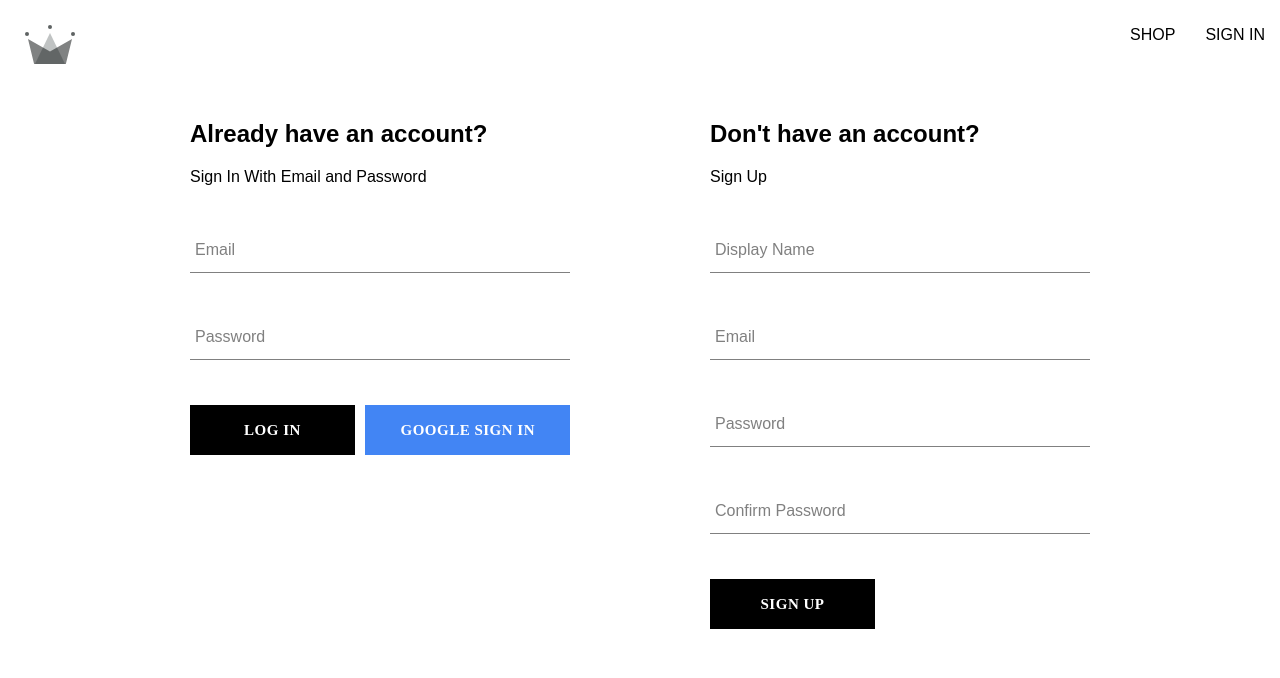
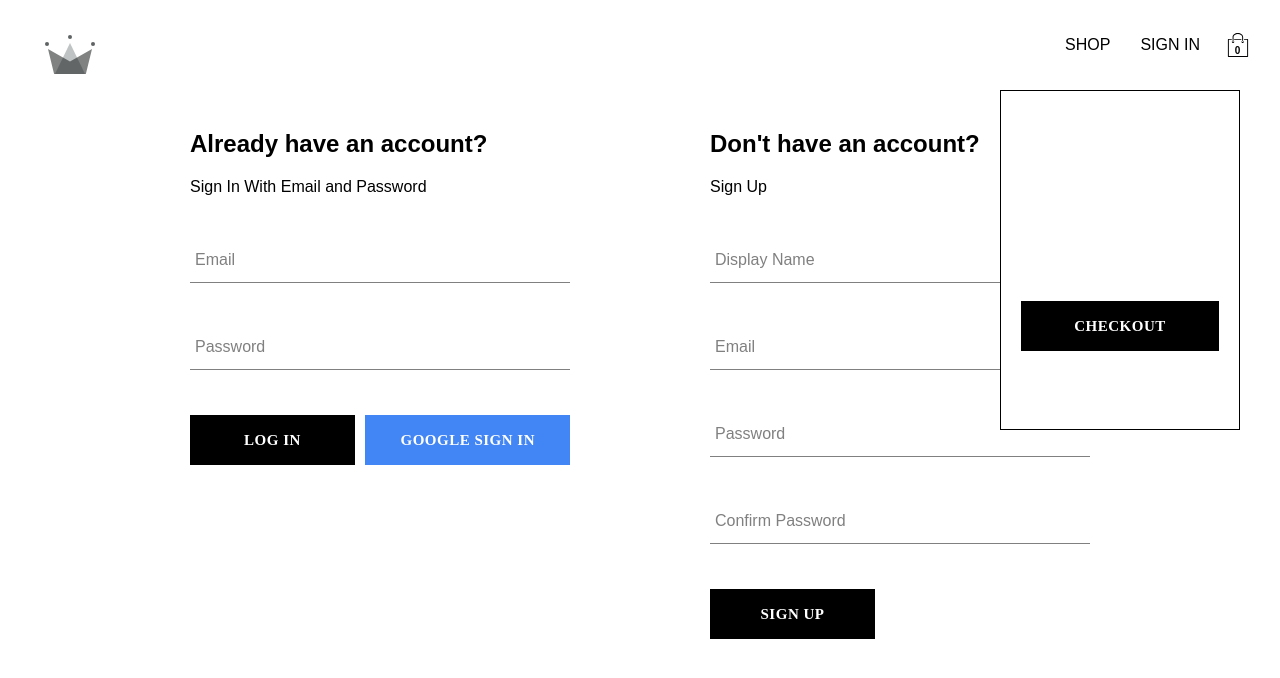
Before and after one commit to JasGharial/react-imperial, a React (Create React App) app: page /auth in a window 1280 px wide. Shown: the top 678 px of the page. Built offline with nearby package versions, Linux system fonts and the light colour scheme; no server answers; the HTML template or start-up script is replaced by a standard one.

Commit message:
Cart-icon + Cart-dropdown Component + Style Refactorisation

```diff
--- /dev/null
+++ b/src/components/cart-dropdown/cart-dropdown.component.jsx
@@ -0,0 +1,18 @@
+// Styles
+import "./cart-dropdown.styles.scss"
+
+// Components
+import Button from "../button/button.component";
+
+const CartDropdown = () => {
+  return(
+    <div className="cart-dropdown-container">
+      <div className="cart-items">
+        <Button>CHECKOUT</Button>
+      </div>
+    </div>
+  )
+
+};
+
+export default CartDropdown;
--- /dev/null
+++ b/src/components/cart-dropdown/cart-dropdown.styles.scss
@@ -0,0 +1,29 @@
+.cart-dropdown-container {
+  position: absolute;
+  width: 240px;
+  height: 340px;
+  display: flex;
+  flex-direction: column;
+  padding: 20px;
+  border: 1px solid black;
+  background-color: white;
+  top: 90px;
+  right: 40px;
+  z-index: 5;
+
+  .empty-message {
+    font-size: 18px;
+    margin: 50px auto;
+  }
+
+  .cart-items {
+    height: 240px;
+    display: flex;
+    flex-direction: column;
+    overflow: scroll;
+  }
+
+  button {
+    margin-top: auto;
+  }
+}
--- /dev/null
+++ b/src/components/cart-icon/cart-icon.component.jsx
@@ -0,0 +1,17 @@
+// Logo Asset
+import { ReactComponent as ShoppingIcon } from "../../assets/shopping-bag.svg"
+
+//  Styles
+import "./cart-icon.styles.scss";
+
+const CartIcon = () => {
+  return(
+    <div className="cart-icon-container">
+      <ShoppingIcon className="shopping-icon" />
+      <span className="item-count">0</span>
+    </div>
+  )
+
+}
+
+export default CartIcon;
--- /dev/null
+++ b/src/components/cart-icon/cart-icon.styles.scss
@@ -0,0 +1,21 @@
+.cart-icon-container {
+  width: 45px;
+  height: 45px;
+  position: relative;
+  display: flex;
+  align-items: center;
+  justify-content: center;
+  cursor: pointer;
+
+  .shopping-icon {
+    width: 24px;
+    height: 24px;
+  }
+
+  .item-count {
+    position: absolute;
+    font-size: 10px;
+    font-weight: bold;
+    bottom: 12px;
+  }
+}
--- a/src/components/navigation/navigation.component.jsx
+++ b/src/components/navigation/navigation.component.jsx
@@ -11,6 +11,10 @@ import { useContext } from "react";
 
 // Context
 import { UserContext } from "../../contexts/user.context";
+
+// Components
+import CartIcon from "../cart-icon/cart-icon.component";
+import CartDropdown from "../cart-dropdown/cart-dropdown.component";
 
 const Navigation = () => {
 const { currentUser } = useContext(UserContext)
@@ -28,7 +32,9 @@ const { currentUser } = useContext(UserContext)
           {
             currentUser ? ( <span className="nav-link" onClick={signOutUser}>SIGN OUT</span> ) : ( <Link className="sign-in nav-link" to="auth">SIGN IN</Link> )
           }
+          <CartIcon />
         </div>
+        <CartDropdown />
       </div>
       <Outlet />
     </>
--- /dev/null
+++ b/src/components/product-card/product-card.component.jsx
@@ -0,0 +1,21 @@
+// Styles
+import "./product-card.styles.scss"
+
+// Components
+import Button from "../button/button.component"
+
+const ProductCard = ({ product }) => {
+  const { name, price, imageUrl } = product;
+  return (
+    <div className="product-card-container">
+      <img src={imageUrl} alt={`${name}`} />
+      <div className="footer">
+        <span className="name"></span>
+        <span className="price"></span>
+      </div>
+      <Button buttonType='inverted'>Add to card</Button>
+    </div>
+  )
+}
+
+export default ProductCard;
--- /dev/null
+++ b/src/components/product-card/product-card.styles.scss
@@ -0,0 +1,51 @@
+.product-card-container {
+  width: 100%;
+  display: flex;
+  flex-direction: column;
+  height: 350px;
+  align-items: center;
+  position: relative;
+
+  img {
+    width: 100%;
+    height: 95%;
+    object-fit: cover;
+    margin-bottom: 5px;
+  }
+
+  button {
+    width: 80%;
+    opacity: 0.7;
+    position: absolute;
+    top: 255px;
+    display: none;
+  }
+
+  &:hover {
+    img {
+      opacity: 0.8;
+    }
+
+    button {
+      opacity: 0.85;
+      display: flex;
+    }
+  }
+
+  .footer {
+    width: 100%;
+    height: 5%;
+    display: flex;
+    justify-content: space-between;
+    font-size: 18px;
+
+    .name {
+      width: 90%;
+      margin-bottom: 15px;
+    }
+
+    .price {
+      width: 10%;
+    }
+  }
+}
--- a/src/index.scss
+++ b/src/index.scss
@@ -1,5 +1,6 @@
 body {
   margin: 0;
+  padding: 10px 20px;
   font-family: 'Raleway',sans-serif;
   -webkit-font-smoothing: antialiased;
   -moz-osx-font-smoothing: grayscale;
--- a/src/routes/shop/shop.component.jsx
+++ b/src/routes/shop/shop.component.jsx
@@ -1,15 +1,19 @@
+import { useContext } from "react";
 import { ProductsContext } from "../../contexts/products.context";
-import { useContext } from "react";
+
+// Components
+import ProductCard from "../../components/product-card/product-card.component";
+
+// Styles
+import "./shop.styles.scss";
 
 const Shop = () => {
   const {products} = useContext(ProductsContext)
 
   return (
-    <div>
+    <div className="products-container">
       {products.map(product => (
-        <div key={product.id}>
-          <h1>{product.name}</h1>
-        </div>
+        <ProductCard key={product.id} product={product}/>
       ))}
     </div>
   )
--- /dev/null
+++ b/src/routes/shop/shop.styles.scss
@@ -0,0 +1,6 @@
+.products-container {
+  display: grid;
+  grid-template-columns: repeat(4, 1fr);
+  column-gap: 10px;
+  row-gap: 50px;
+}
```
Also changed, not shown: src/contexts/cart.context.jsx (added, +14 -0 lines), src/assets/shopping-bag.svg (added).
